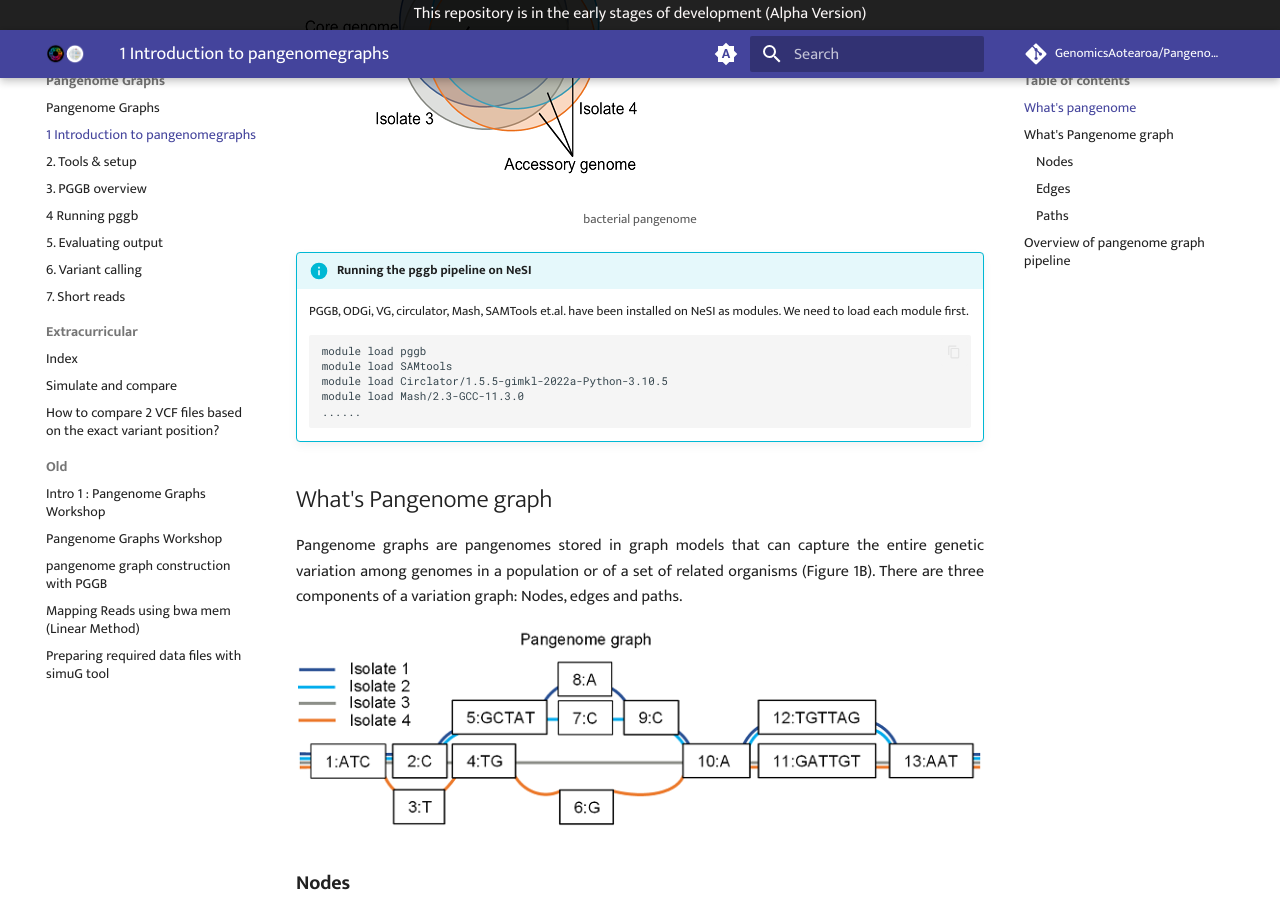
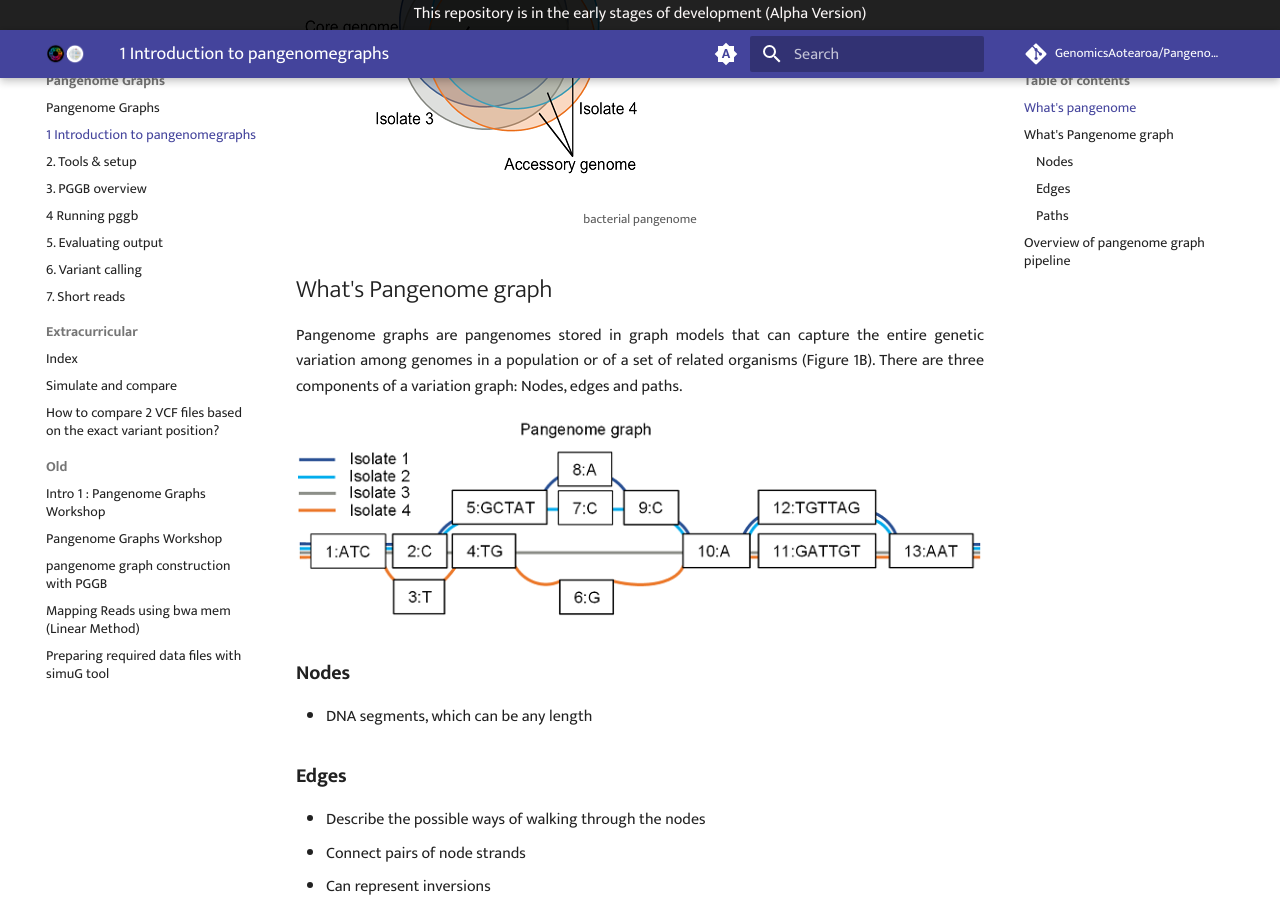
Before and after one commit to GenomicsAotearoa/Pangenome-Graphs-Workshop, an MkDocs documentation site: the page built from docs/1_Introduction_to_pangenomegraphs.md, in a window 1280 px wide and 900 px high, scrolled down 517 px. Built offline with MkDocs 1.6.1 and Material for MkDocs 9.7.7, drawn with Linux system fonts in a browser that asks for light colours; comment, search, counter and statistics services are not loaded.

Commit message:
Update 1_Introduction_to_pangenomegraphs.md

````diff
--- a/docs/1_Introduction_to_pangenomegraphs.md
+++ b/docs/1_Introduction_to_pangenomegraphs.md
@@ -1,25 +1,12 @@
 ## What's pangenome
+<p align="justify">
 A pangenome is defined as the comprehensive collection of whole-genome sequences from multiple individuals within a clade, a population or a species. This collective genomic dataset can be
 further divided into two distinct components: the core genome, which includes genes present in all individuals at the time of analysis, and the accessory genome, consisting of genes found
 only in a subset of individuals.
-
+</p>
 ![bacterial-pangenome](theme_figures/bacterial-pangenome-small.png)
 <center><small>bacterial pangenome</small></center>
 
-
-
-
-
-!!! info "Running the pggb pipeline on NeSI"
-
-    PGGB, ODGi, VG, circulator, Mash, SAMTools et.al. have been installed on NeSI as modules. We need to load each module first.
-    ```bash
-    module load pggb
-    module load SAMtools
-    module load Circlator/1.5.5-gimkl-2022a-Python-3.10.5
-    module load Mash/2.3-GCC-11.3.0
-    ......
-    ```
 
 
 ## What's Pangenome graph
@@ -28,6 +15,8 @@
 </p>
 
 ![bacterial-pangenome](theme_figures/pangenome-graph-small.png)
+
+
 
 ### **Nodes**
 - DNA segments, which can be any length
````
